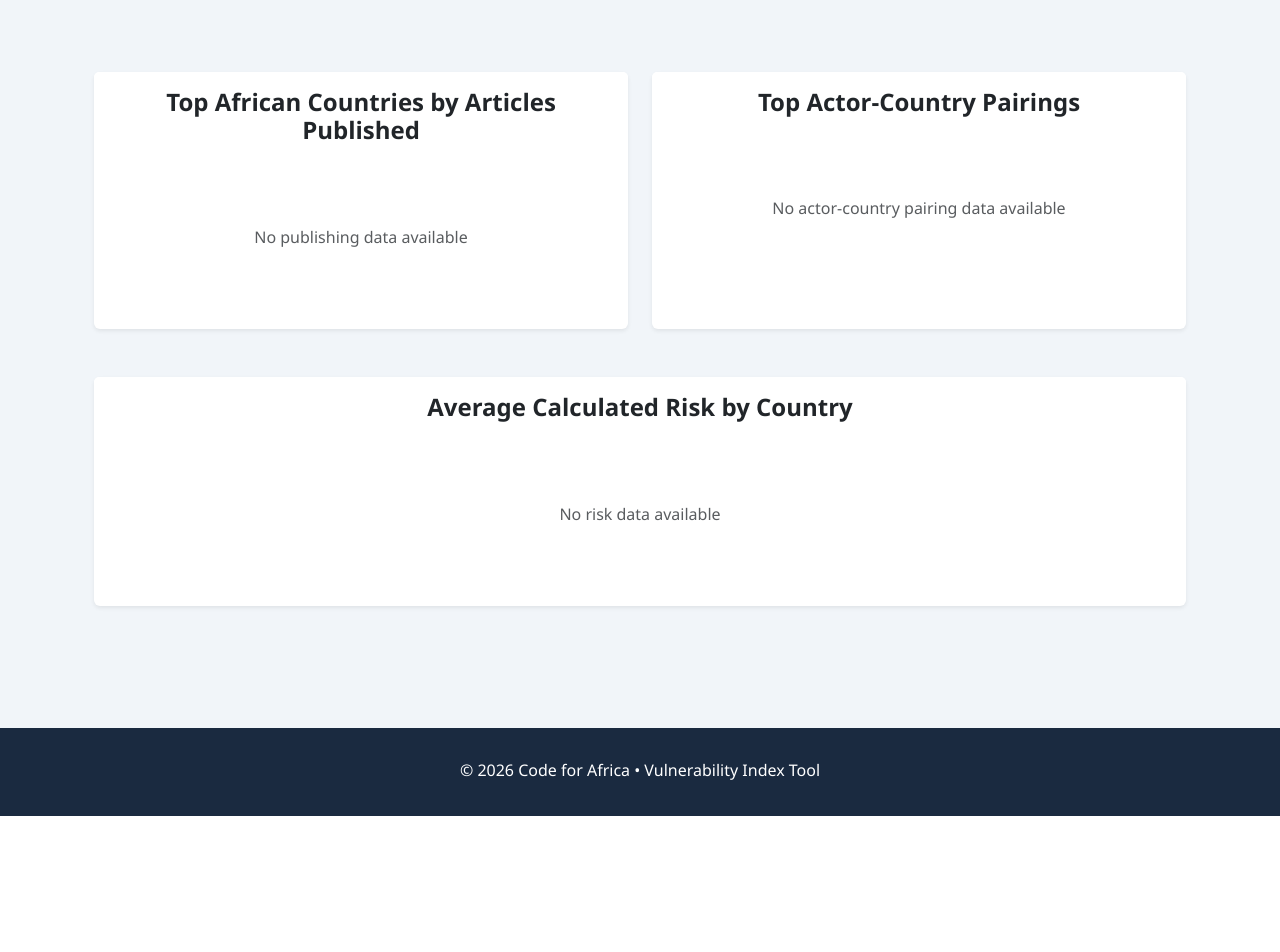
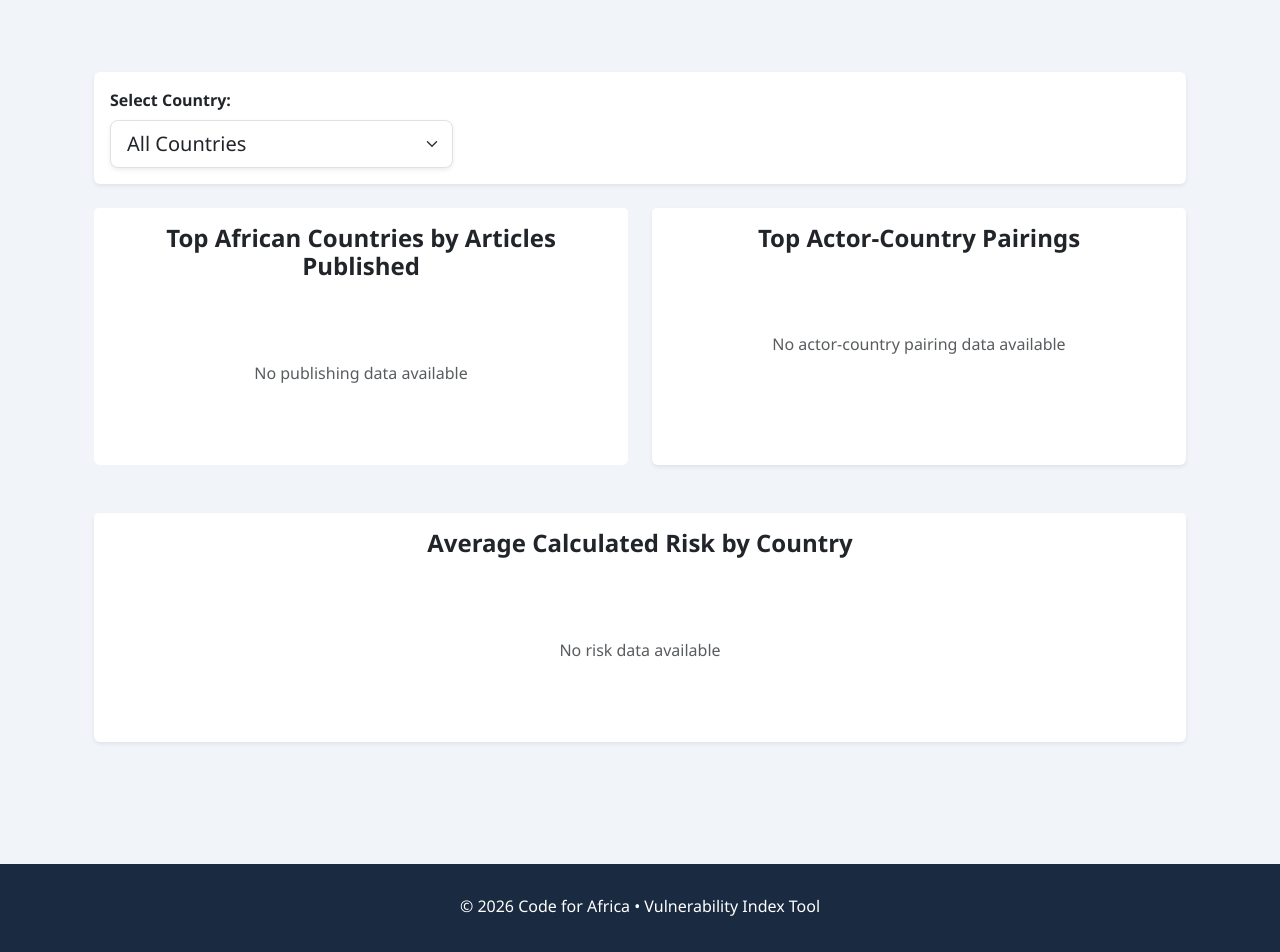
Before and after one commit to CodeForAfrica/VI, a Django app: page /countries/ in a window 1280 px wide. Shown: the part 167-1119 px from the top of the page. Before the commit the page ends 983 px from the top, so only its background shows below. Run offline with Django 4.2, Linux system fonts and the light colour scheme; data that the repository does not hold is empty.

Commit message:
Update countries.html

```diff
--- a/dashboard/templates/countries.html
+++ b/dashboard/templates/countries.html
@@ -5,10 +5,47 @@
 
 {% block content %}
 <div class="container-fluid py-4">
+    <!-- Filter Controls Row -->
+    <div class="row mb-4">
+        <div class="col-12">
+            <div class="card shadow-sm border-0">
+                <div class="card-body">
+                    <form method="get" class="row g-3 align-items-center">
+                        <div class="col-md-4">
+                            <label for="country_filter" class="form-label fw-bold text-dark">Select Country:</label>
+                            <select name="country" id="country_filter" class="form-select form-select-lg shadow-sm" onchange="this.form.submit();">
+                                <option value="" {% if selected_country == "All Countries" %}selected{% endif %}>All Countries</option>
+                                {% for country in african_countries %}
+                                    <option value="{{ country }}" {% if selected_country == country %}selected{% endif %}>
+                                        {{ country }}
+                                    </option>
+                                {% endfor %}
+                            </select>
+                        </div>
+                        <div class="col-md-2">
+                             <!-- Optional: Add a submit button if you prefer not to use onchange -->
+                            <!-- <button type="submit" class="btn btn-primary w-100 shadow-sm">Apply Filter</button> -->
+                        </div>
+                        <!-- Optional: Add other filters here later if needed -->
+                        <!-- <div class="col-md-3">
+                            <label for="actor_filter" class="form-label">Filter by Actor:</label>
+                            <select name="actor" id="actor_filter" class="form-select">
+                                <option value="">All Actors</option>
+                                {% for actor in foreign_actors %}
+                                    <option value="{{ actor }}">{{ actor }}</option>
+                                {% endfor %}
+                            </select>
+                        </div> -->
+                    </form>
+                </div>
+            </div>
+        </div>
+    </div>
+
     <!-- Row 1: Basic Country/Pairing Charts -->
     <div class="row mb-5">
         <div class="col-lg-6">
-            <div class="card shadow-sm h-100 border-0">
+            <div class="card shadow-sm0 border-0">
                 <div class="card-header bg-white text-center border-bottom-0 pt-3">
                     <h4 class="fw-bold">Top African Countries by Articles Published</h4>
                 </div>
@@ -29,7 +66,7 @@
         </div>
     </div>
 
-    <!-- Row 2: Enhanced Risk/Intent/Time Charts (Conditional Display) -->
+    <!-- Row 2:  Risk/Intent/Time Charts (Conditional Display) -->
     {% if selected_country != "All Countries" %}
         <!-- Show these charts only when a specific country is selected -->
         <div class="row mb-5">
@@ -68,7 +105,7 @@
             </div>
         </div>
 
-        <!-- Optional: Display Summary Stats for Selected Country -->
+        <!-- Display Summary Country -->
         {% if country_stats %}
         <div class="row mb-4">
             <div class="col-12">
@@ -101,35 +138,6 @@
         </div>
     {% endif %}
 
-    <!-- Row 3: Filter Controls (Optional, if you have a filter form) -->
-    <!-- You might want to add a filter section here if users can select a country -->
-    <!-- Example filter section (adjust based on your actual filter mechanism) -->
-    <!--
-    <div class="row mb-4">
-        <div class="col-12">
-            <div class="card shadow-sm border-0">
-                <div class="card-body">
-                    <form method="get">
-                        <div class="row align-items-center">
-                            <div class="col-md-4">
-                                <label for="country_filter" class="form-label">Select Country:</label>
-                                <select name="country" id="country_filter" class="form-select">
-                                    <option value="">All Countries</option>
-                                    {% for country in african_countries %}
-                                    <option value="{{ country }}" {% if selected_country == country %}selected{% endif %}>{{ country }}</option>
-                                    {% endfor %}
-                                </select>
-                            </div>
-                            <div class="col-md-2">
-                                <button type="submit" class="btn btn-primary w-100">Filter</button>
-                            </div>
-                        </div>
-                    </form>
-                </div>
-            </div>
-        </div>
-    </div>
-    -->
 
 </div>
 {% endblock %}
```
